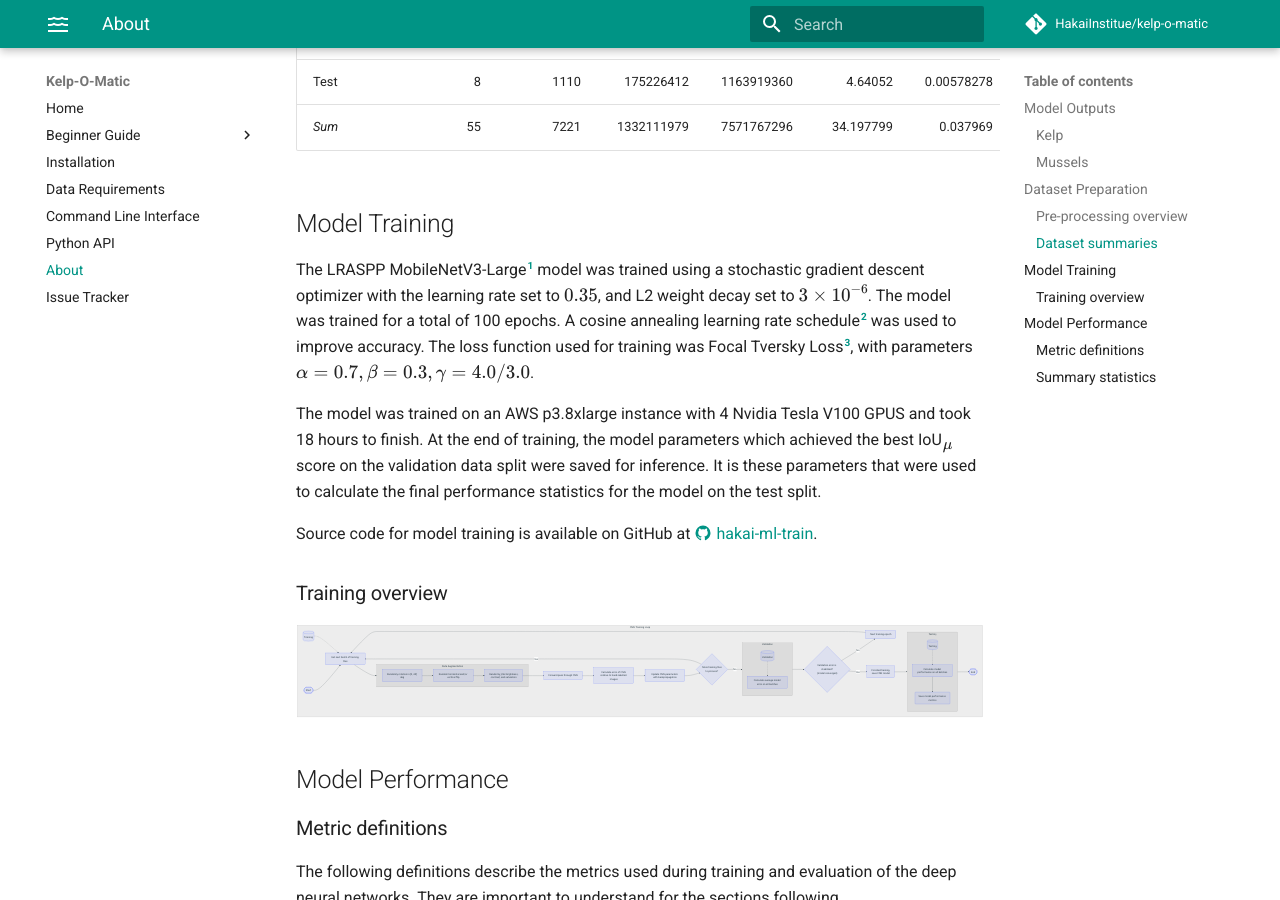
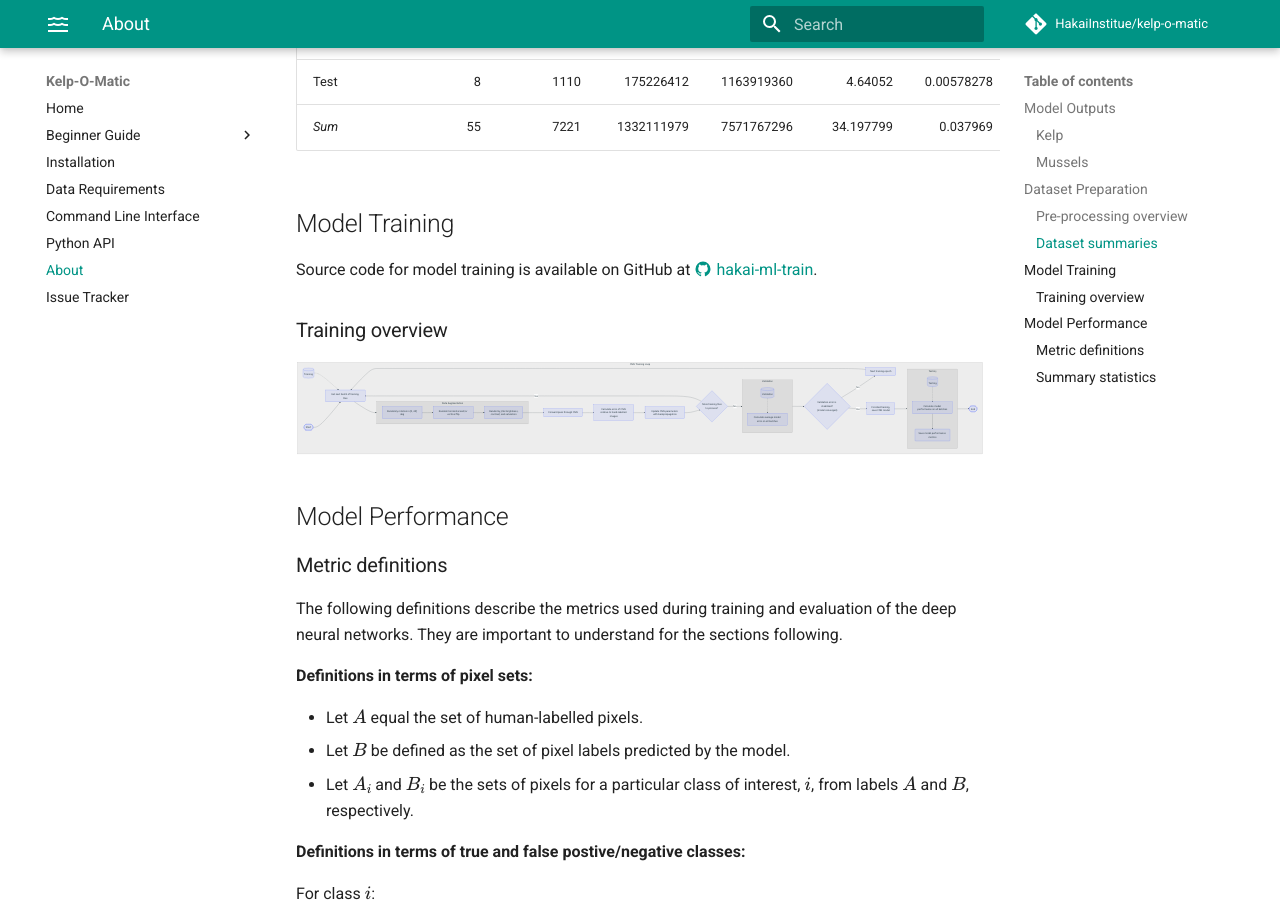
Before and after one commit to HakaiInstitute/kelp-o-matic, an MkDocs documentation site: the page built from docs/about.md, in a window 1280 px wide and 900 px high, scrolled down 2464 px. Built offline with MkDocs 1.6.1 and Material for MkDocs 9.7.7, drawn with Linux system fonts in a browser that asks for light colours; comment, search, counter and statistics services are not loaded; some of the changed text lies outside the part shown.

Commit message:
Remove out-of-date model details
Refer others to the training repo instead

```diff
--- a/docs/about.md
+++ b/docs/about.md
@@ -105,25 +105,8 @@ flowchart TD
 
 ## Model Training
 
-The LRASPP MobileNetV3-Large[^1] model was trained using a stochastic gradient descent
-optimizer with the learning rate set to $0.35$, and L2 weight decay set to
-$3 \times 10^{-6}$. The model was trained for a total of 100 epochs. A cosine annealing
-learning rate schedule[^2] was used to improve accuracy. The loss function used for
-training was Focal Tversky Loss[^3], with parameters
-$\alpha=0.7, \beta=0.3, \gamma=4.0 / 3.0$.
-
-The model was trained on an AWS p3.8xlarge instance with 4 Nvidia Tesla V100 GPUS and
-took 18 hours to finish. At the end of training, the model parameters which achieved
-the best IoU~$\mu$~ score on the validation data split were saved for inference. It is
-these parameters that were used to calculate the final performance statistics for the
-model on the test split.
-
 Source code for model training is available on GitHub
 at [:material-github: hakai-ml-train](https://github.com/tayden/hakai-ml-train).
-
-[^1]: [A. Howard et al., ‘Searching for MobileNetV3’. arXiv, 2019.](https://arxiv.org/abs/1905.02244)
-[^2]: [I. Loshchilov and F. Hutter, ‘SGDR: Stochastic Gradient Descent with Warm Restarts’. arXiv, 2016.](https://arxiv.org/abs/1608.03983)
-[^3]: [N. Abraham and N. M. Khan, ‘A Novel Focal Tversky loss function with improved Attention U-Net for lesion segmentation’. arXiv, 2018.](https://arxiv.org/abs/1810.07842)
 
 ### Training overview
 
```
